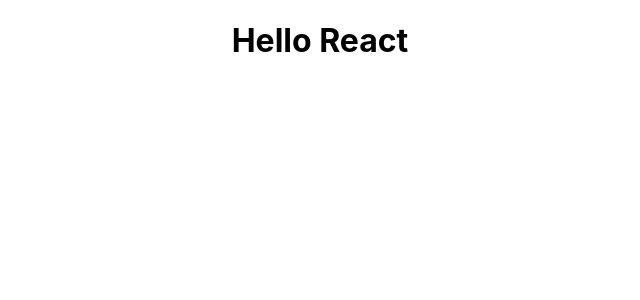
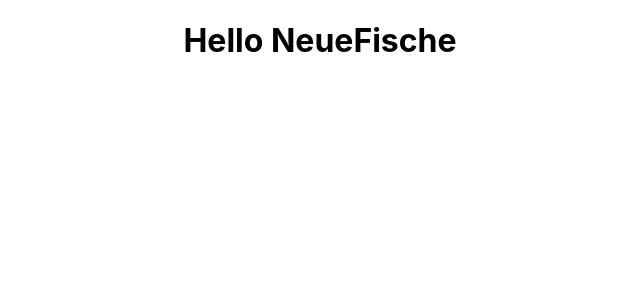
Before and after one commit to yvlange/react-exercise, a React (Create React App) app: page / in a window 1280 px wide. Shown: the top 300 px of the page, without its empty margins (320-960 px from the left). Built offline with nearby package versions, Linux system fonts and the light colour scheme.

Commit message:
Exercise done

```diff
--- a/src/App.js
+++ b/src/App.js
@@ -1,9 +1,13 @@
-import { useState } from "react";
+import { useState, useEffect } from "react";
 import "./App.css";
 
 function App() {
   const [message, setMessage] = useState("Hello React");
   // Your code below
+
+  useEffect(() => {
+    setMessage("Hello NeueFische");
+  }, []);
 
   return (
     <div className="App">
```
Also changed, not shown: 1 other file (tests, documents, lock files or other folders).
